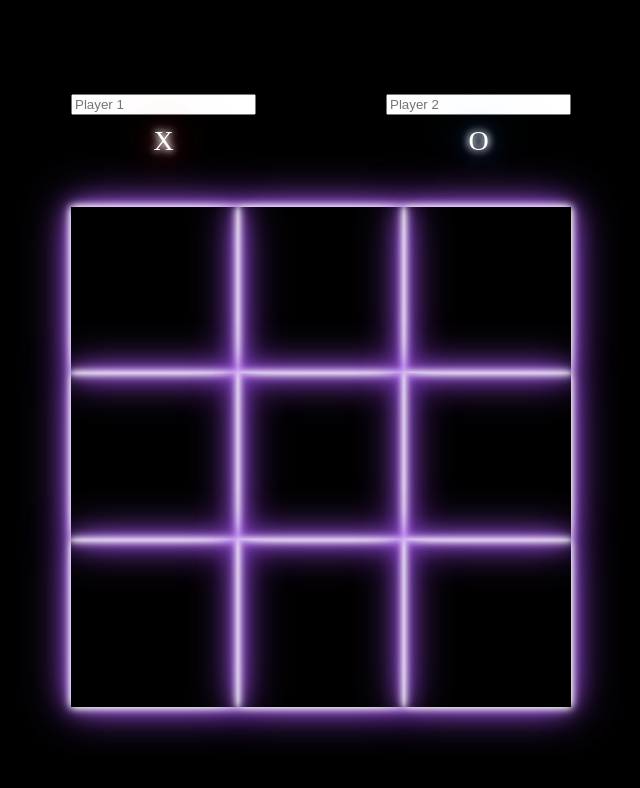
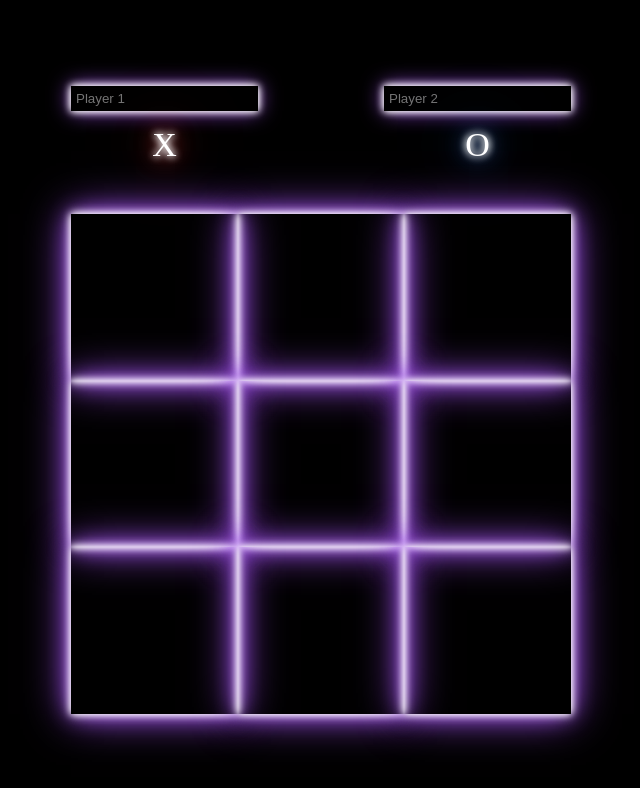
Before and after one commit to BradyBorker/Odin-JavaScript, a plain HTML site: page Tic-Tac-Toe/tic-tac-toe.html in a window 1280 px wide. Shown: the whole page, without its empty margins (319-959 px from the left). Drawn offline with Linux system fonts and the light colour scheme.

Commit message:
Updated input box shadow

```diff
--- a/Tic-Tac-Toe/tic-tac-toe.css
+++ b/Tic-Tac-Toe/tic-tac-toe.css
@@ -17,13 +17,24 @@ body {
     justify-content: space-between;
 }
 
+input {
+    padding: 5px;
+    border: none;
+    background-color: black;
+    color: #fff;
+    box-shadow:
+        0 0 7px #fff,
+        0 0 10px #fff,
+        0 0 21px #a855f7;
+}
+
 .player1-container,
 .player2-container {
-    font-size: 28px;
+    font-size: 34px;
     display: flex;
     flex-direction: column;
     align-items: center;
-    gap: 10px;
+    gap: 15px;
 }
 
 .tic-tac-toe {
@@ -49,9 +60,6 @@ body {
     align-items: center;
 }
 
-.tic-tac-toe > div:nth-child(1) {
-}
-
 .X {
     color: #fff;
     text-shadow:
--- a/Tic-Tac-Toe/tic-tac-toe.html
+++ b/Tic-Tac-Toe/tic-tac-toe.html
@@ -10,11 +10,11 @@
 <body>
     <header class="players-container">
         <div class="player1-container">
-            <input type="text" class="player-name" id="player1" placeholder="Player 1">
+            <input type="text" class="player-name" id="player1-name" placeholder="Player 1">
             <div class="X">X</div>
         </div>
         <div class="player2-container">
-            <input type="text" class="player-name" id="player2" placeholder="Player 2">
+            <input type="text" class="player-name" id="player2-name" placeholder="Player 2">
             <div class="O">O</div>
         </div>
     </header>
--- a/Tic-Tac-Toe/tic-tac-toe.js
+++ b/Tic-Tac-Toe/tic-tac-toe.js
@@ -212,7 +212,7 @@ dom = (function() {
     const playerNameInputs = document.querySelectorAll('.player-name');
     playerNameInputs.forEach((input) => {
         input.addEventListener('input', (e) => {
-            if (e.target.id === 'player1') {
+            if (e.target.id === 'player1-name') {
                 tttGame.player1.name = e.target.value;
             } else {
                 tttGame.player2.name = e.target.value;
```
